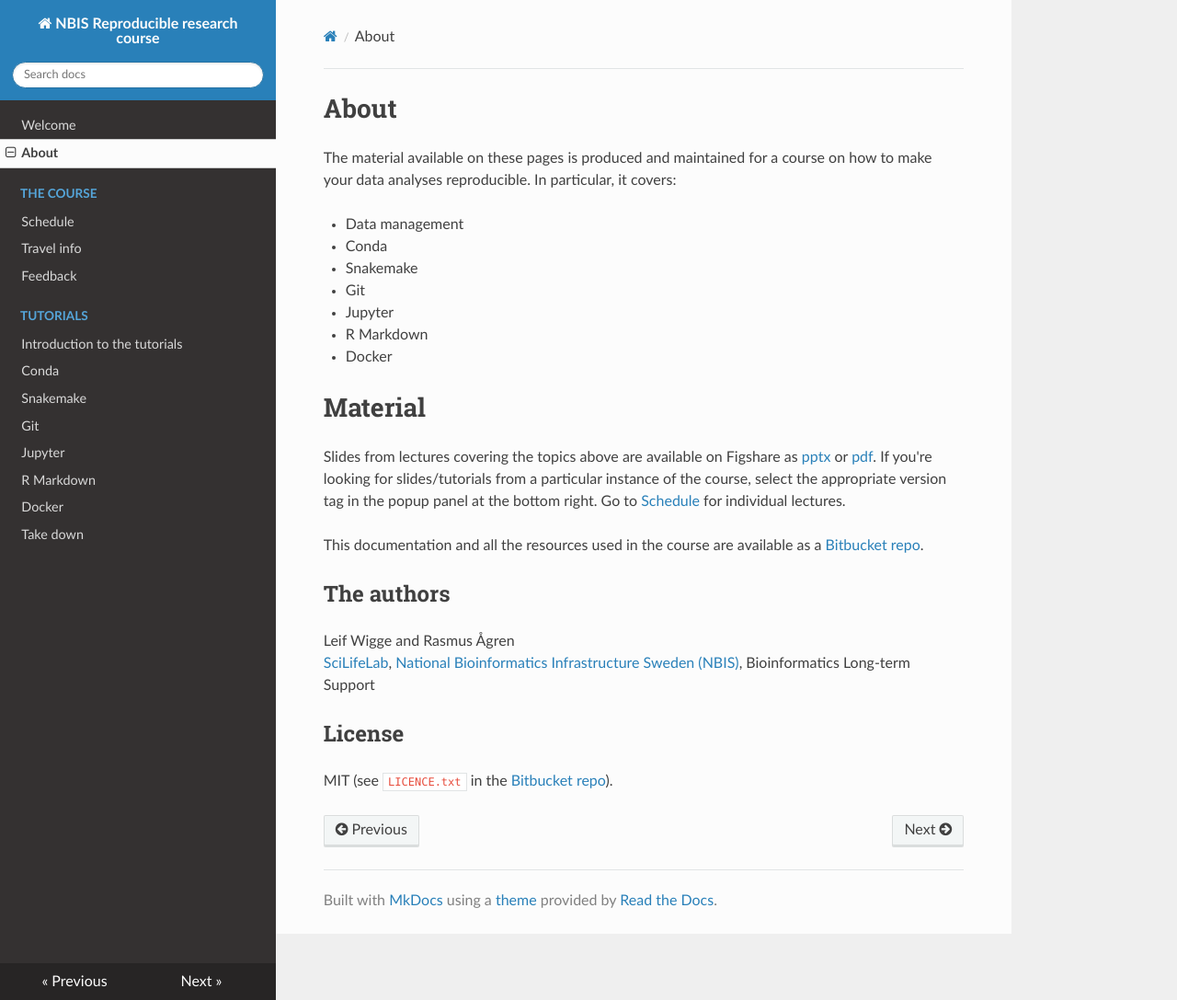
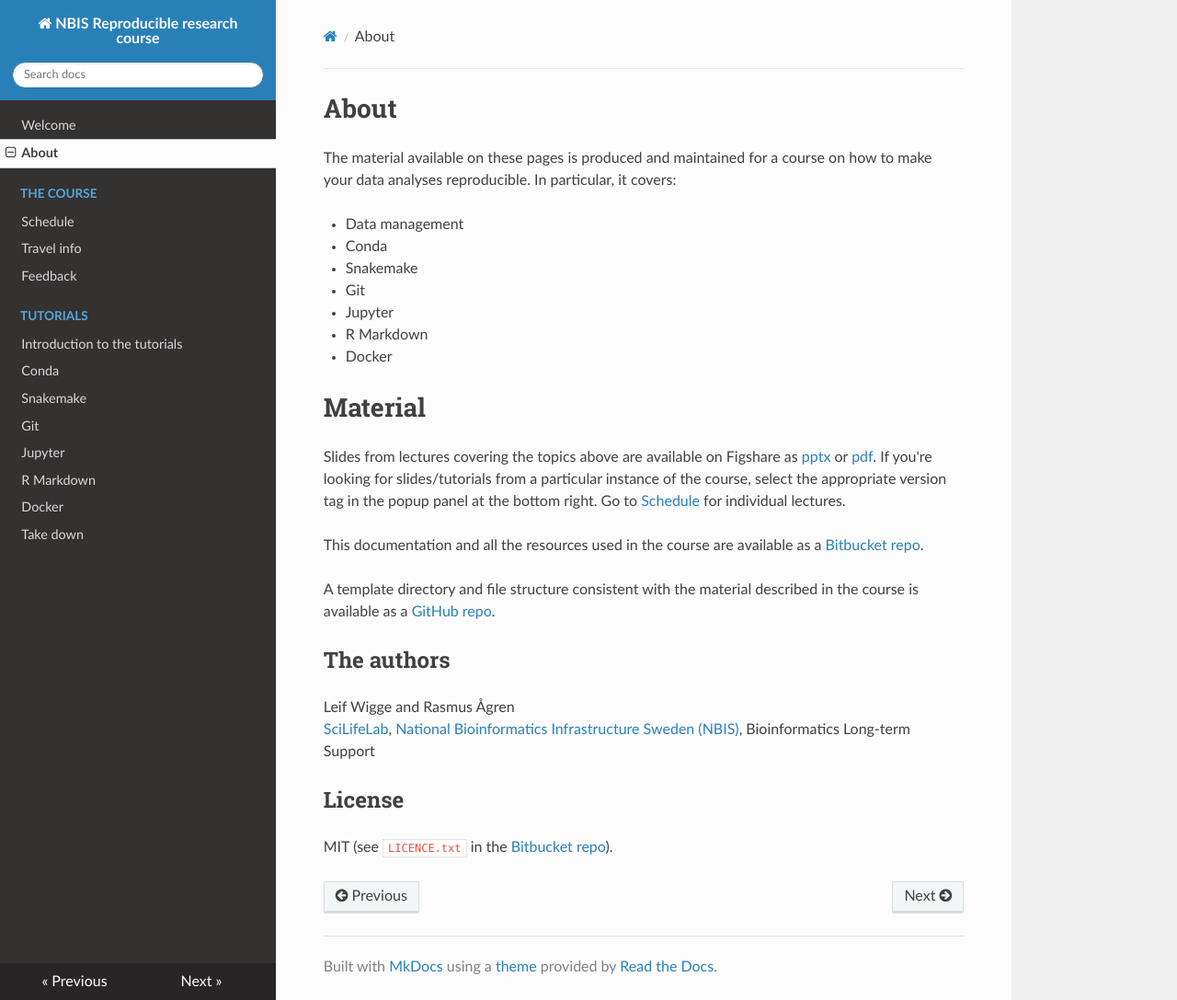
Before and after one commit to NBISweden/workshop-reproducible-research, an MkDocs documentation site: the page built from docs/about.md, in a window 1280 px wide and 1087 px high. Shown: the whole window at 92% size. Built offline with MkDocs 1.6.1, drawn with Linux system fonts in a browser that asks for light colours; nearby versions of some CDN libraries; old or Windows-style settings are respelled for this version of MkDocs.

Commit message:
add link to template repo

```diff
--- a/docs/about.md
+++ b/docs/about.md
@@ -15,6 +15,8 @@ Slides from lectures covering the topics above are available on Figshare as [ppt
 
 This documentation and all the resources used in the course are available as a [Bitbucket repo](https://bitbucket.org/scilifelab-lts/reproducible_research_course.git).
 
+A template directory and file structure consistent with the material described in the course is available as a [GitHub repo](https://github.com/NBISweden/project_template).
+
 ## The authors
 Leif Wigge and Rasmus Ågren
 [SciLifeLab](https://www.scilifelab.se), [National Bioinformatics Infrastructure Sweden (NBIS)](https://www.nbis.se), Bioinformatics Long-term Support
```
